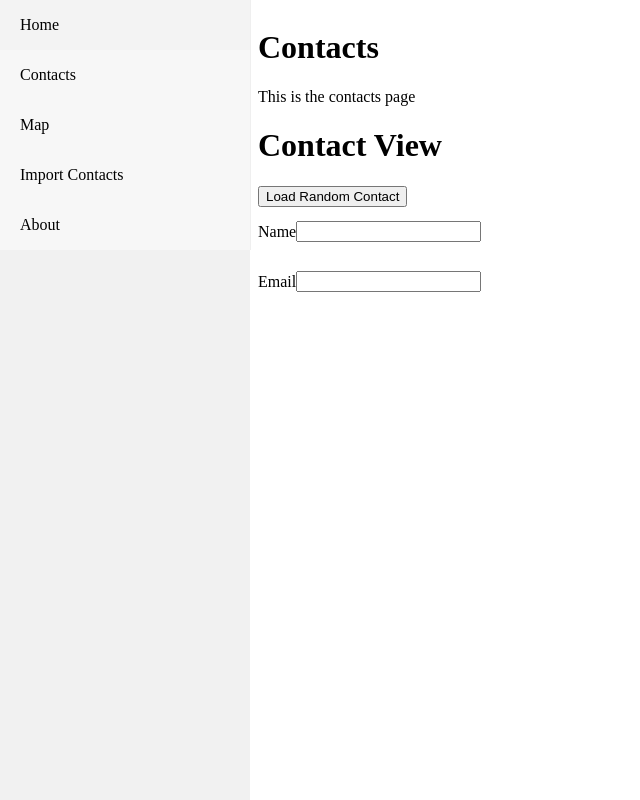
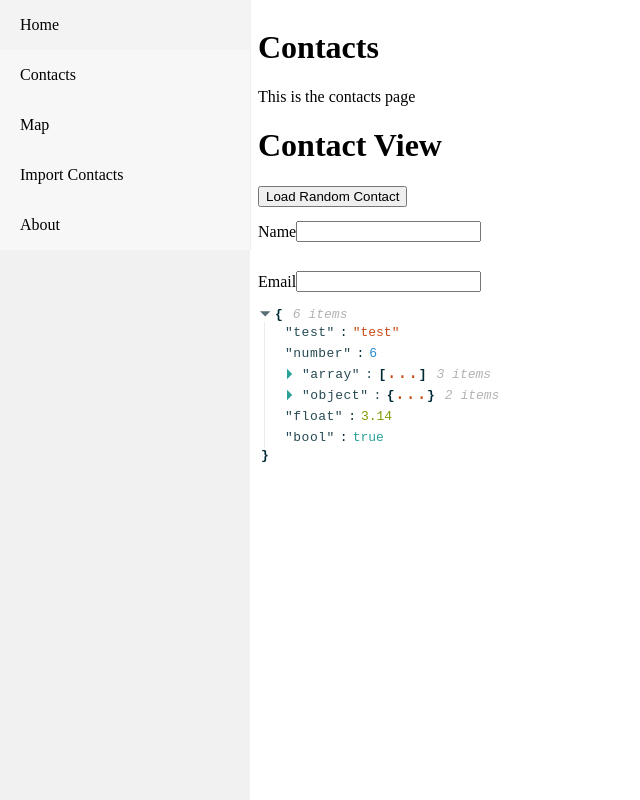
Before and after one commit to wilkyrlx/localdex, a React (Create React App) app in the folder frontend/: page /contact in a window 1280 px wide. Shown: the whole page, without its empty margins (0-640 px from the left). Built offline with nearby package versions, Linux system fonts and the light colour scheme.

Commit message:
frontend: react view json

```diff
--- a/frontend/package.json
+++ b/frontend/package.json
@@ -15,6 +15,7 @@
     "postcss": "^8.4.27",
     "react": "^18.2.0",
     "react-dom": "^18.2.0",
+    "react-json-view": "^1.21.3",
     "react-pro-sidebar": "^1.1.0-alpha.1",
     "react-router-dom": "^6.14.2",
     "react-scripts": "5.0.1",
--- a/frontend/src/components/contact/ContactView.tsx
+++ b/frontend/src/components/contact/ContactView.tsx
@@ -1,7 +1,8 @@
-import { Link } from "react-router-dom"
 import Contact from "../../../../shared/types/Contact"
-import { SetStateAction, useState } from "react"
+import { useState } from "react"
 import ContactInputBox from "./ContactInputBox"
+import ReactJson from 'react-json-view'     // potential dependency issue, had to use --force to install
+
 
 function ContactView() {
 
@@ -12,19 +13,24 @@ function ContactView() {
         setFullNameValue(contact.alias[0])
         setEmailValue(contact.personalEmail || "No email")
         console.log(contact)
+        setMiscJsonValue(data.stringify())
     }
 
     const [fullNameValue, setFullNameValue] = useState("");
     const [emailValue, setEmailValue] = useState("");
+    const [miscJsonValue, setMiscJsonValue] = useState("");
 
 
+    const dummyJson = {test: "test", number: 6, array: [1, 2, 3], object: {a: "a", b: "b"}, float: 3.14, bool: true}
 
     return (
+
         <div>
             <h1>Contact View</h1>
             <button onClick={() => loadRandomContact()}>Load Random Contact</button>
             <ContactInputBox label={"Name"} textValue={fullNameValue} setValue={setFullNameValue}/>
             <ContactInputBox label={"Email"} textValue={emailValue} setValue={setEmailValue}/>
+            <ReactJson src={dummyJson} name={false} displayDataTypes={false} collapsed={1}/>
         </div>
     );
 }
```
Also changed, not shown: 2 other files (tests, documents, lock files or other folders).
